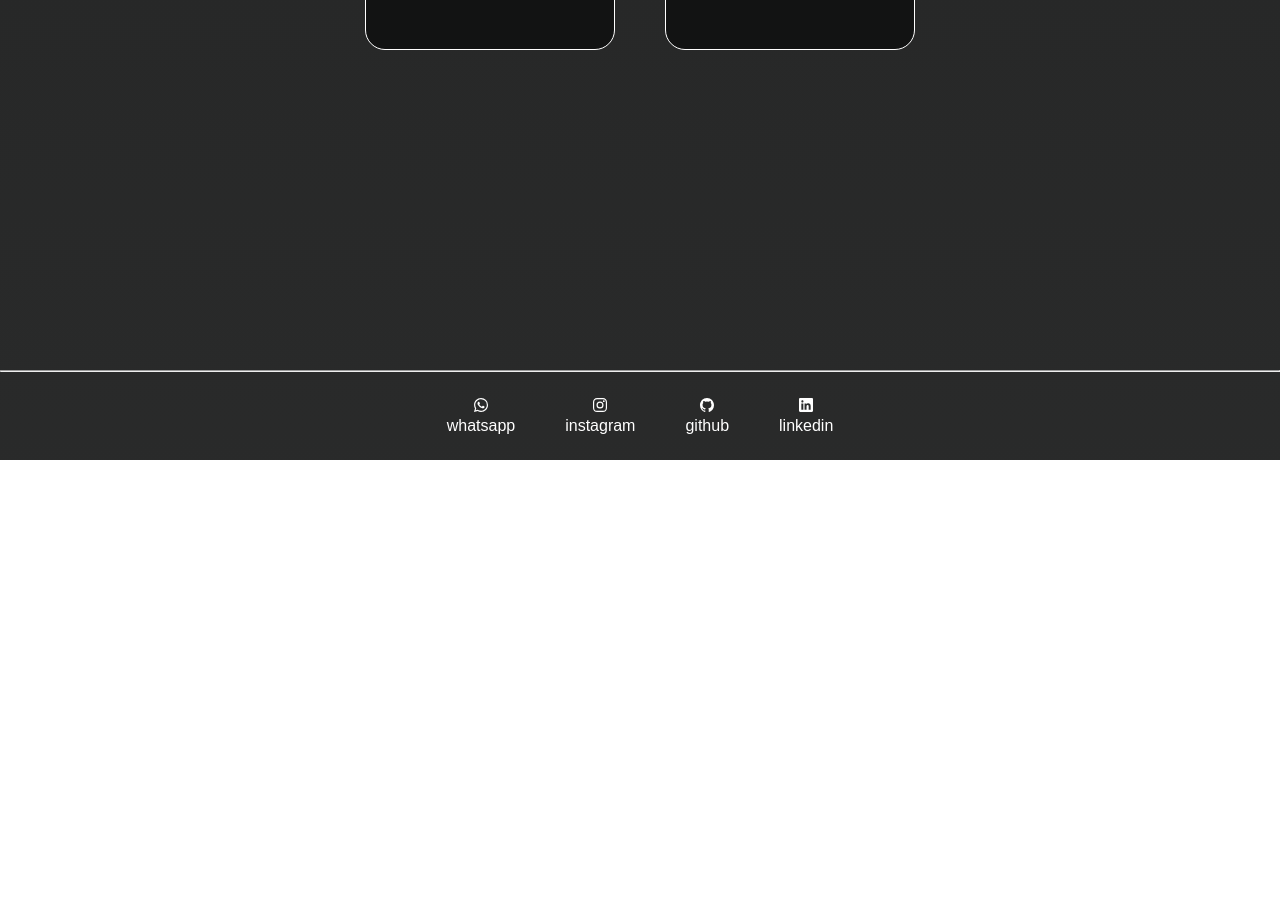
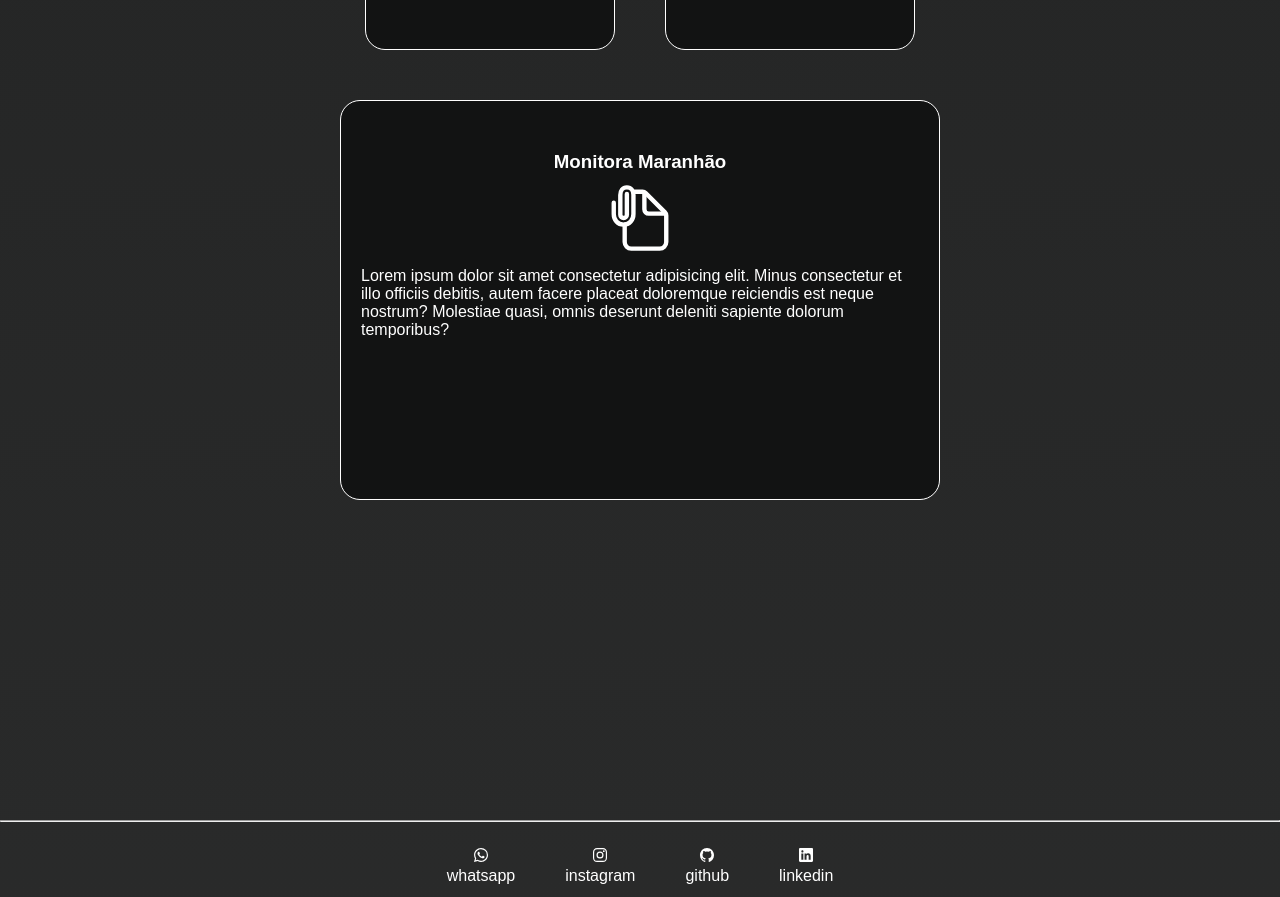
Before and after one commit to SAMPAIOCARLOS/my-portfolio, a plain HTML site: page index.html in a window 1280 px wide. Shown: the part 4631-5528 px from the top of the page. Before the commit the page ends 5091 px from the top, so only its background shows below. Drawn offline with nearby package versions, Linux system fonts and the light colour scheme.

Commit message:
alterações

```diff
--- a/index.html
+++ b/index.html
@@ -146,6 +146,15 @@
                     </div>
                 </a>
 
+
+                <a href="https://sampaiocarlos.github.io/Monitora-Maranhao/" target="_blank">
+                    <div class="projeto-7" id="projeto-7">
+                        <h3 style="color: rgb(255, 255, 255);">Monitora Maranhão</h3>
+                        <ion-icon name="document-attach-outline" style="color: rgb(255, 255, 255);"></ion-icon>
+                        <p>Lorem ipsum dolor sit amet consectetur adipisicing elit. Minus consectetur et illo officiis debitis, autem facere placeat doloremque reiciendis est neque nostrum? Molestiae quasi, omnis deserunt deleniti sapiente dolorum temporibus?</p>
+                    </div>
+                </a>
+
             </section>
 
         </div>
--- a/style.css
+++ b/style.css
@@ -258,6 +258,18 @@ a:hover{
     border: 1px solid white;
     height: 400px;
 }
+.projeto-7{
+    width: 100%;
+    text-align: center;
+    background-color: rgb(18, 19, 19);
+    padding-left: 20px;
+    padding-right: 20px;
+    padding-top: 50px;
+    padding-bottom: 50px;
+    border-radius: 20px;
+    border: 1px solid white;
+    height: 400px;
+}
 .projeto-1:hover{
     box-shadow: inset 0 0 10px 10px rgba(107, 107, 107, 0.437);
     transition-duration: 0.3s;
@@ -271,10 +283,19 @@ a:hover{
    margin-top: 10px;
    margin-bottom: 10px;
 }
+.projeto-7 >ion-icon{
+    font-size: 70px;
+   margin-top: 10px;
+   margin-bottom: 10px;
+}
 
 .projeto-1 >p{
     text-align: left;
 }
+.projeto-7 >p{
+    text-align: left;
+}
+
 
 #projeto-2:hover{
     box-shadow: inset 0 0 20px 5px rgb(11, 227, 11);
@@ -296,6 +317,11 @@ a:hover{
     box-shadow: inset 0 0 20px 5px gold;
     border: 1px solid gold;
 }
+#projeto-7:hover{
+    box-shadow: inset 0 0 20px 5px rgb(255, 255, 255);
+    border: 1px solid rgb(255, 255, 255);
+    color: #fff;
+}
 
 footer{
     display: flex;
@@ -316,3 +342,15 @@ footer{
 .footer >a:hover{
     color: #fff;
 }
+
+@media(max-width:1400px) {
+    .projeto-7{
+        width: 600px;
+    }
+}
+
+@media(max-width:915px) {
+    .projeto-7{
+        width: 250px;
+    }
+}
```
